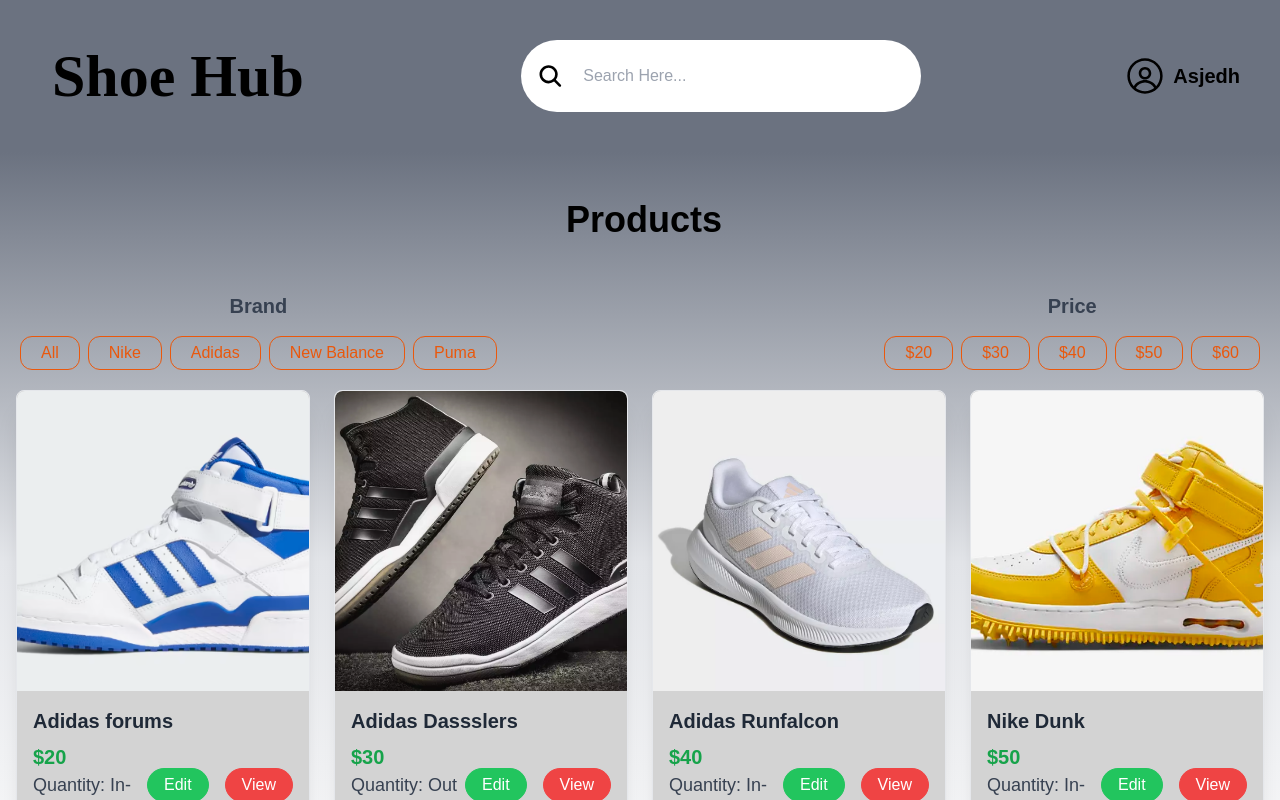
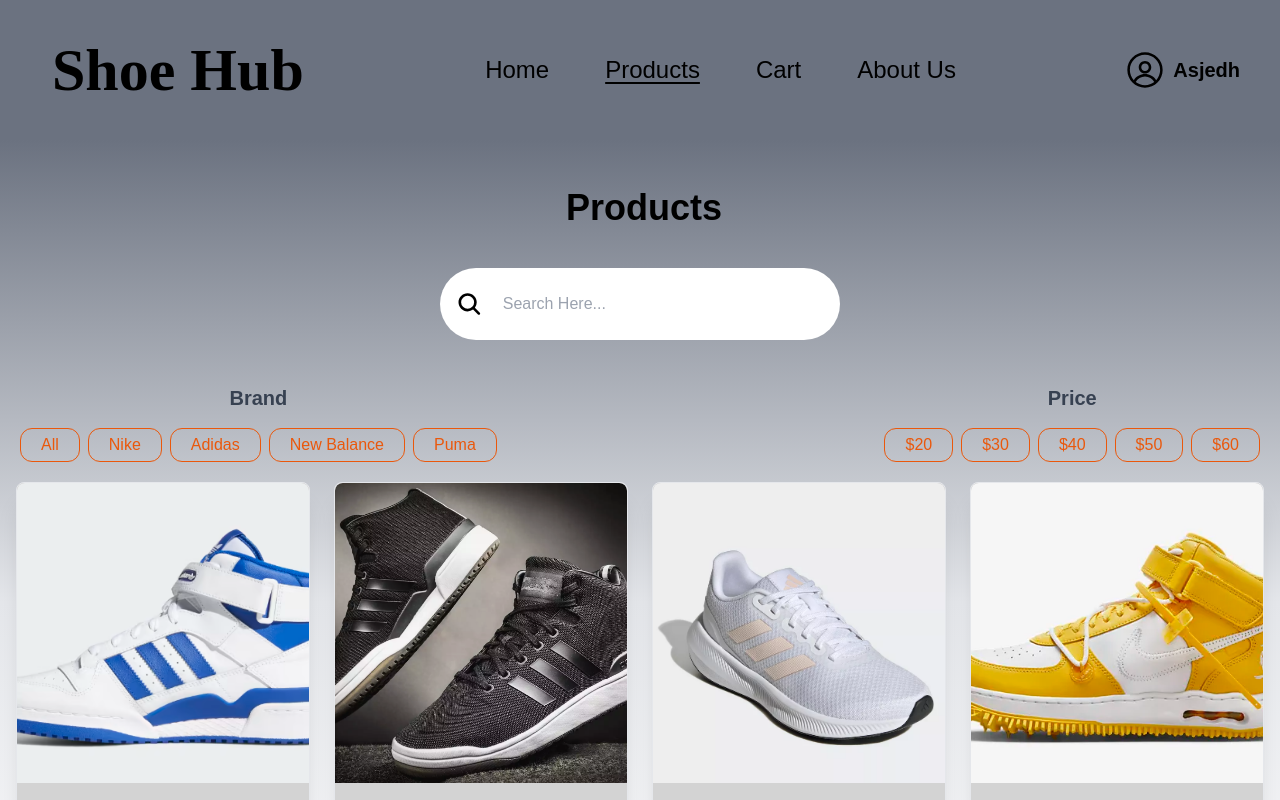
Before and after one commit to m-asjedh/productList_dashboard, a React (Create React App) app: page / in a window 1280 px wide. Shown: the top 800 px of the page. Built offline with nearby package versions, Linux system fonts and the light colour scheme; a web font is replaced by a local one.

Commit message:
final update

```diff
--- a/src/components/Body.jsx
+++ b/src/components/Body.jsx
@@ -2,18 +2,25 @@
 import "../index.css";
 import ReactPaginate from "react-paginate";
 import data from "../data.json";
+import { IoSearch } from "react-icons/io5";
 
 const Body = () => {
   const [products, setProducts] = useState(data.slice(0, 12));
   const [pageNumber, setPageNumber] = useState(0);
+  const [searchQuery, setSearchQuery] = useState("");
 
   const productsPerPage = 4;
   const pagesVisited = pageNumber * productsPerPage;
 
-  const displayProducts = products
+  //Filter the search products
+  const filteredProducts = products.filter((item) =>
+    item.productName.toLowerCase().includes(searchQuery.toLowerCase())
+  );
+
+  //Pagination
+  const displayProducts = filteredProducts
     .slice(pagesVisited, pagesVisited + productsPerPage)
-    .map((item, index) => {
-      return (
+    .map((item, index) => (
       <div
         key={index}
         className="border shadow-xl rounded-lg overflow-hidden hover:shadow-2xl transition duration-300 glassmorphism "
@@ -33,9 +40,7 @@
               <p className="text-xl font-semibold text-green-600">
                 {item.price}
               </p>
-                <p className="text-lg text-gray-700">
-                  Quantity: {item.quantity}
-                </p>
+              <p className="text-lg text-gray-700">Quantity: {item.quantity}</p>
             </div>
             <div className="flex space-x-4">
               <button className="bg-green-500 text-white rounded-full px-4 py-1 hover:bg-white hover:text-green-500 border border-green-500 transition duration-300">
@@ -48,30 +53,60 @@
           </div>
         </div>
       </div>
-      );
-    });
+    ));
 
-  const pageCount = Math.ceil(products.length / productsPerPage);
+  const pageCount = Math.ceil(filteredProducts.length / productsPerPage);
 
   const changePage = ({ selected }) => {
     setPageNumber(selected);
   };
 
+  //Brand Filter
   const filterBrand = (category) => {
     const filteredData = data.filter((item) => item.category === category);
     setProducts(filteredData.slice(0, productsPerPage));
     setPageNumber(0);
   };
 
+  //Price Filter
   const filterPrice = (price) => {
     const filteredData = data.filter((item) => item.price === price);
     setProducts(filteredData.slice(0, productsPerPage));
     setPageNumber(0);
   };
 
+  //Search  Functionality
+  const handleSearch = (event) => {
+    setSearchQuery(event.target.value);
+    setPageNumber(0);
+  };
+
+  //Message  for no results found
+  const renderNoResultsMessage = () => {
+    if (filteredProducts.length === 0 && searchQuery !== "") {
+      return (
+        <p className="text-center text-black mt-4">
+          No products found for "{searchQuery}".
+        </p>
+      );
+    }
+    return null;
+  };
+
   return (
     <div className="max-w-[1640px] mx-auto px-4 py-12 bg-gradient-to-b from-gray-500 via-gray-200 to-white">
-      <h1 className=" font-bold text-4xl text-center ml-2 mb-10">Products</h1>
+      <h1 className="font-bold text-4xl text-center ml-2 mb-10">Products</h1>
+      <div className="flex justify-center items-center mb-8">
+        <div className="bg-white p-4 rounded-full flex items-center w-[200px] sm:w[300px] lg:w-[400px]">
+          <IoSearch size={30} className="mr-3" />
+          <input
+            placeholder="Search Here... "
+            className="bg-transparent p-2 focus:outline-none w-full text-black"
+            value={searchQuery}
+            onChange={handleSearch}
+          />
+        </div>
+      </div>
       <div className="flex flex-col lg:flex-row justify-between">
         <div>
           <p className="font-bold text-gray-700 flex justify-center items-center m-3 text-xl">
@@ -149,9 +184,10 @@
         </div>
       </div>
 
-      <div className="grid grid-cols-2 lg:grid-cols-4  gap-6 pt-4">
+      <div className="grid grid-cols-2 lg:grid-cols-4 gap-6 pt-4">
         {displayProducts}
       </div>
+      {renderNoResultsMessage()}
       <ReactPaginate
         className="flex justify-center items-center mt-8 space-x-4 p-3 mx-auto"
         previousLabel={"Previous"}
--- a/src/components/Header.jsx
+++ b/src/components/Header.jsx
@@ -1,27 +1,27 @@
 import React from "react";
-import { IoSearch } from "react-icons/io5";
 import { RxAvatar } from "react-icons/rx";
 
 const Header = () => {
   return (
-    <div className="w-full mx-auto flex justify-between items-center p-10 bg-gray-500  ">
+    <div className="w-full mx-auto flex justify-between items-center p-10 bg-gray-500">
       <div>
         <h1 className="text-lg sm:text-1xl lg:text-6xl px-3 font-extrabold font-signature cursor-pointer">
           Shoe Hub
         </h1>
       </div>
-      <div className="bg-white p-4 rounded-full flex items-center w-[200px] sm:w[300px] lg:w-[400px]">
-        <IoSearch size={30} className="mr-3" />
-        <input
-          placeholder="Search Here... "
-          className="bg-transparent p-2 focus:outline-none w-full "
-        ></input>
+      <div className="flex items-center space-x-4">
+        <nav>
+          <ul className="flex space-x-4 text-2xl gap-10">
+            <li>Home</li>
+            <li className="underline underline-offset-4">Products</li>
+            <li>Cart</li>
+            <li>About Us</li>
+          </ul>
+        </nav>
       </div>
-      <div className="flex  ">
+      <div className="flex items-center">
         <RxAvatar size={40} className="mr-2 cursor-pointer" />
-        <div className=" flex justify-center items-center text-xl font-semibold">
-          Asjedh
-        </div>
+        <div className="text-xl font-semibold">Asjedh</div>
       </div>
     </div>
   );
```
Also changed, not shown: UI image.png (added), architechural_diagram.png (added). Lines whose indentation alone changed are shown as unchanged.
